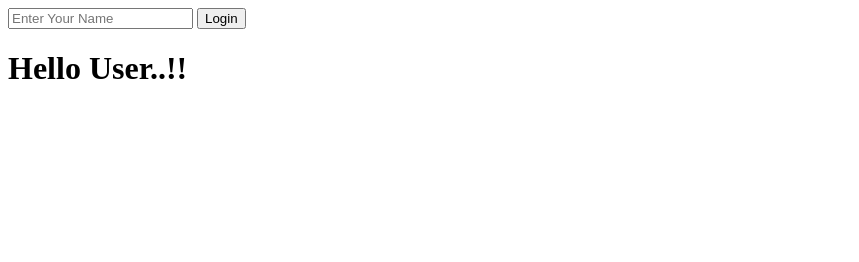
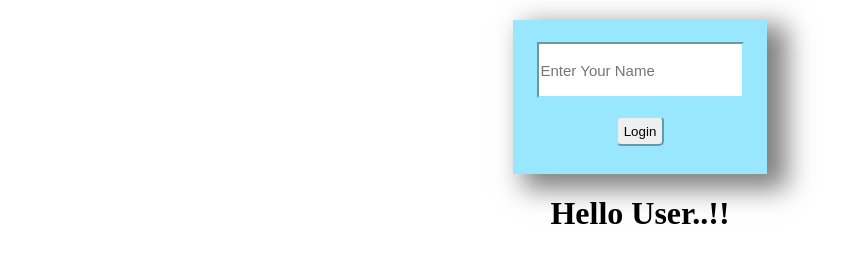
Before and after one commit to Sejall-pawar/Local-Storage, a plain HTML site: page index.html in a window 1280 px wide. Shown: the whole page, without its empty margins (0-859 px from the left). Drawn offline with Linux system fonts and the light colour scheme.

Commit message:
added the css for page

```diff
--- a/index.html
+++ b/index.html
@@ -5,19 +5,52 @@
     <meta name="viewport" content="width=device-width, initial-scale=1.0">
     <title>Local Storage`</title>
     <style>
+         .user-container{
+            height: 150px;
+            width: 250px;
+            display: block;
+            justify-content: center;
+            border: 2px solid black;
+            margin: 20px auto;
+            background-color: #99e6ff;
+            border-color: #99e6ff;
+            text-align: center;
+            box-shadow: 15px 10px 25px 5px #807f7f;
+         }
 
+         .user-name{
+            height: 50px;
+            display: block;
+            margin-left: auto;
+            margin-right: auto;
+            margin-top: 20PX;
+            font-size: 15PX;
+            border-color: #99e6ff;
+         }
+
+         .btn{
+            height: 30px;
+            display: block;
+            margin-left: auto;
+            margin-right: auto;
+            border-color: #99e6ff;
+            border-radius: 5px;
+         }
+
+         h1{
+            text-align: center;
+         }
     </style>
 </head>
 <body>
     <div class="user-container">
-        <input type="text" placeholder="Enter Your Name" class="user-name" id="user-name">
+        <input type="text" placeholder="Enter Your Name" class="user-name" id="user-name"> <br>
         <button type="button" class="btn" id="btn">
             Login
         </button>
-
-        <h1>
-            Hello User..!!
-        </h1>
     </div>
+    <h1>
+        Hello User..!!
+    </h1>
 </body>
 </html>
```
